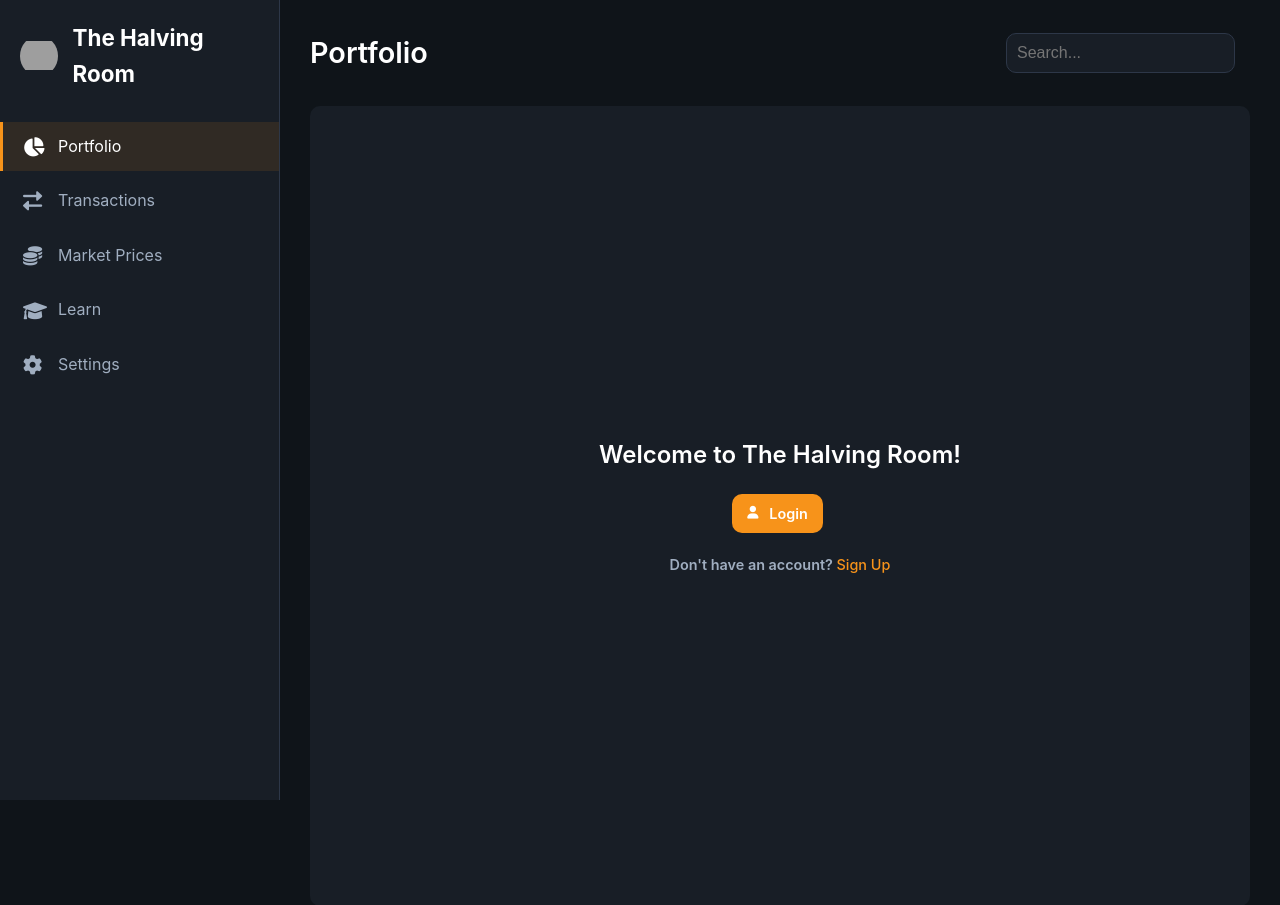
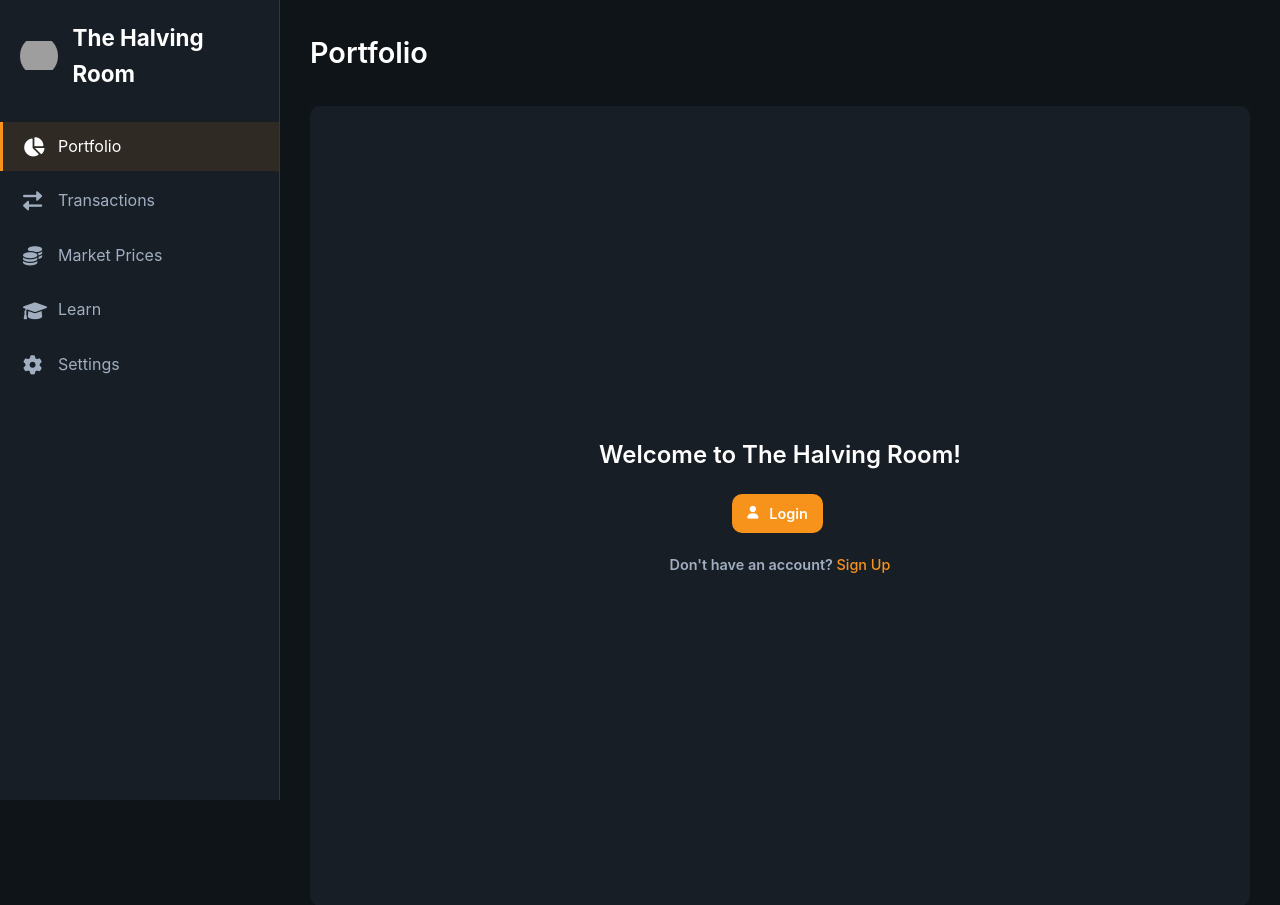
Before and after one commit to kenkzuha/halvingroom, a Django app: page / in a window 1280 px wide. Shown: the top 905 px of the page. Run offline with Django 5.2, Linux system fonts and the light colour scheme; grey boxes are pictures that could not be loaded.

Commit message:
remove search bar

```diff
--- a/main/templates/index.html
+++ b/main/templates/index.html
@@ -76,9 +76,6 @@
                     <h2>Portfolio</h2>
                 </div>
                 <div class="header-right">
-                    <div class="search-bar">
-                        <input type="text" placeholder="Search...">
-                    </div>
                     {% if user.is_authenticated %}
                         <button class="btn btn-secondary" id="refreshButton" style="margin-right: 20px;">
                             <i class="fas fa-sync-alt"></i>
```
Also changed, not shown: db.sqlite3.
